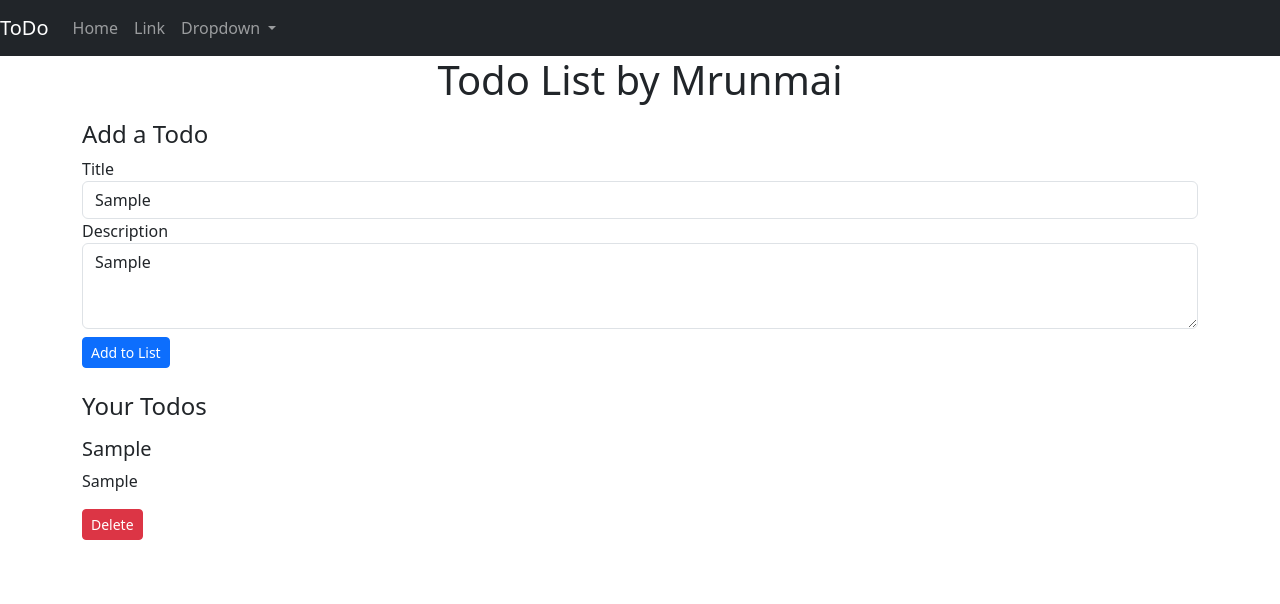
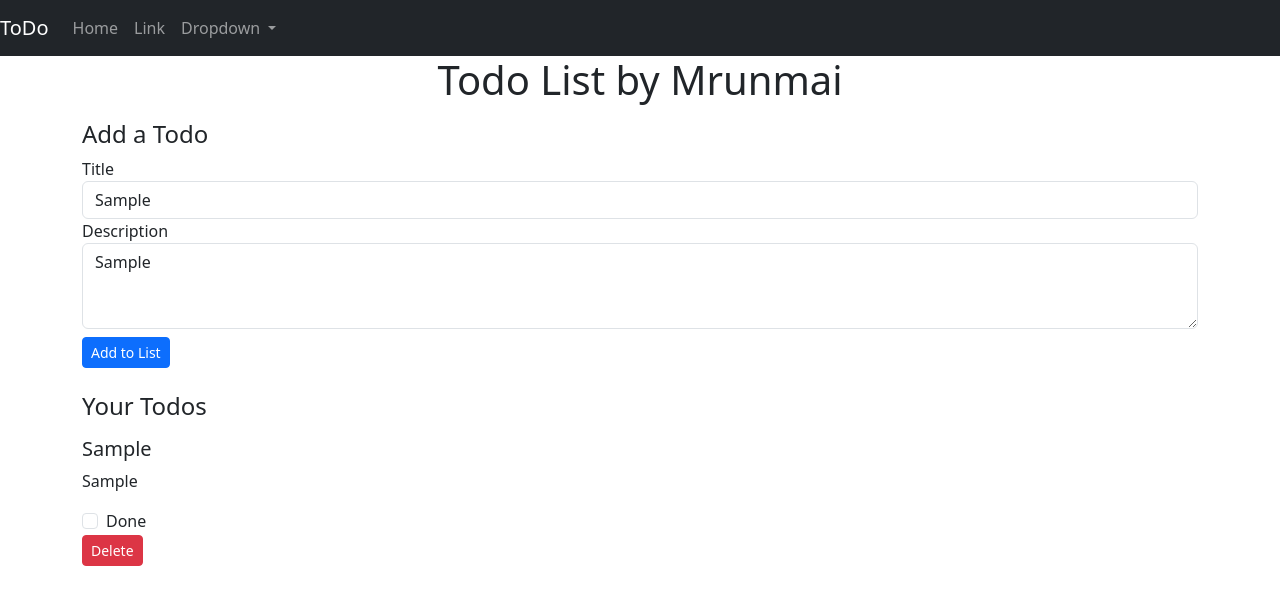
Before and after one commit to Mrunmai-k/Angular-Practice, an Angular app: page / in a window 1280 px wide. Both pictures are taken after typing "Sample", "Sample" into the empty fields and a click on the button "Add to List". Shown: the top 604 px of the page. Built offline with nearby package versions, Linux system fonts and the light colour scheme.

Commit message:
Added a new a feature of checkbox which strikes through title and desc after marking it as Done

```diff
--- a/src/app/MyComponents/todo-item/todo-item.component.css
+++ b/src/app/MyComponents/todo-item/todo-item.component.css
@@ -0,0 +1,3 @@
+.strike{
+    text-decoration: line-through;
+}
--- a/src/app/MyComponents/todo-item/todo-item.component.html
+++ b/src/app/MyComponents/todo-item/todo-item.component.html
@@ -1,5 +1,9 @@
 <div class="my-3">
-    <h5>{{todo.title}}</h5>
-    <p>{{todo.desc}}</p>
+    <h5 [ngClass]="{'strike':!todo.active}">{{todo.title}}</h5>
+    <p [ngClass]="{'strike':!todo.active}">{{todo.desc}}</p>
+    <div class="form-group form-check">
+        <input type="checkbox" class="form-check-input" id="done" (click)="onDone(todo)" [checked]="!todo.active">
+        <label class="form-check-label" for="done{{i}}">Done</label>
+      </div>
     <button class="btn btn-sm btn-danger" (click)="onClick(todo)">Delete</button>
 </div>
--- a/src/app/MyComponents/todo-item/todo-item.component.ts
+++ b/src/app/MyComponents/todo-item/todo-item.component.ts
@@ -8,14 +8,21 @@ import { ToDo } from 'src/app/ToDo';
 })
 export class TodoItemComponent {
   @Input() todo!: ToDo;
+  @Input() i!: number;
 
   @Output() todoDelete: EventEmitter<ToDo> = new EventEmitter;
+  @Output() todoCheckbox: EventEmitter<ToDo> = new EventEmitter;
 
 
   constructor() { }
 
-  onClick(todo: ToDo){
+  onClick(todo: ToDo) {
     this.todoDelete.emit(todo);
     console.log("onClick method has been triggered...");
   }
+
+  onDone(todo: ToDo) {
+    console.log("Marking as done...");
+    this.todoCheckbox.emit(todo);
+  }
 }
--- a/src/app/MyComponents/todos/todos.component.html
+++ b/src/app/MyComponents/todos/todos.component.html
@@ -2,8 +2,8 @@
 <h4>Your Todos</h4>
 <div *ngIf="this.todos.length===0; else elseBlock">No Todos to display</div>
 <ng-template #elseBlock>
-    <div *ngFor="let todo of todos">
-        <app-todo-item [todo]="todo" (todoDelete)="deleteTodo($event)"></app-todo-item>
+    <div *ngFor="let todo of todos; index as i">
+        <app-todo-item [todo]="todo" [i]="i" (todoDelete)="deleteTodo($event)" (todoCheckbox)="toggleTodo($event)"></app-todo-item>
         <!-- <li>{{todo.sno}} - {{todo.title}} - {{todo.desc}}</li> -->
     </div>
 </ng-template>
--- a/src/app/MyComponents/todos/todos.component.ts
+++ b/src/app/MyComponents/todos/todos.component.ts
@@ -34,4 +34,12 @@ export class TodosComponent {
     this.todos.push(todo);
     localStorage.setItem("todos",JSON.stringify(this.todos));
   }
+
+  toggleTodo(todo:ToDo){
+    console.log(todo);
+    const index = this.todos.indexOf(todo);
+    this.todos[index].active = !this.todos[index].active;
+    localStorage.setItem("todos",JSON.stringify(this.todos));
+  }
+
 }
```
